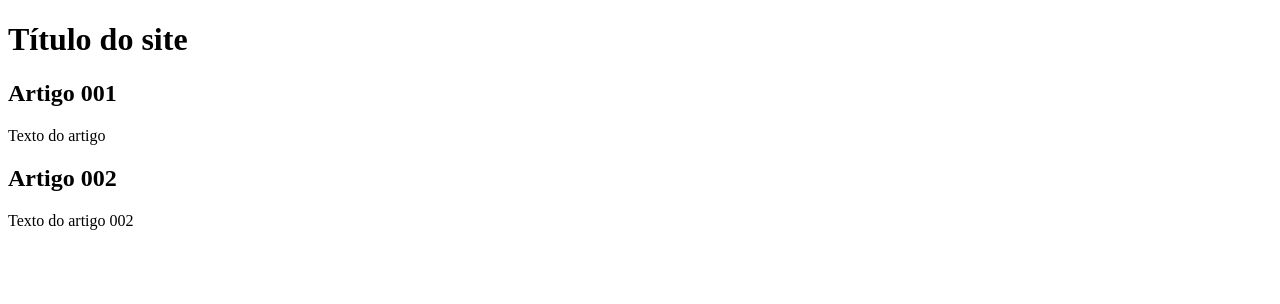
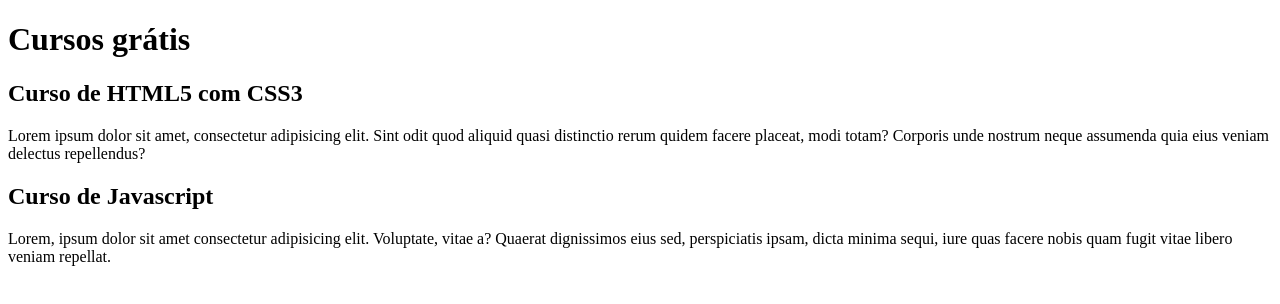
Before and after one commit to sgavronski/projeto-site, a plain HTML site: page index.html in a window 1280 px wide. Drawn offline with Linux system fonts and the light colour scheme.

Commit message:
comecei a escrever o conteúdo

```diff
--- a/index.html
+++ b/index.html
@@ -3,22 +3,22 @@
 <head>
     <meta charset="UTF-8">
     <meta name="viewport" content="width=device-width, initial-scale=1.0">
-    <title>Título do site</title>
+    <title>Cursos grátis</title>
 </head>
 <body>
     <main>
         <header>
             <h1>
-                Título do site
+                Cursos grátis
             </h1>
         </header>
         <article>
-            <h2>Artigo 001</h2>
-            <p>Texto do artigo</p>
+            <h2>Curso de HTML5 com CSS3</h2>
+            <p>Lorem ipsum dolor sit amet, consectetur adipisicing elit. Sint odit quod aliquid quasi distinctio rerum quidem facere placeat, modi totam? Corporis unde nostrum neque assumenda quia eius veniam delectus repellendus?</p>
         </article>
         <article>
-            <h2>Artigo 002</h2>
-            <p>Texto do artigo 002</p>
+            <h2>Curso de Javascript</h2>
+            <p>Lorem, ipsum dolor sit amet consectetur adipisicing elit. Voluptate, vitae a? Quaerat dignissimos eius sed, perspiciatis ipsam, dicta minima sequi, iure quas facere nobis quam fugit vitae libero veniam repellat.</p>
         </article>
     </main>
 </body>
```
